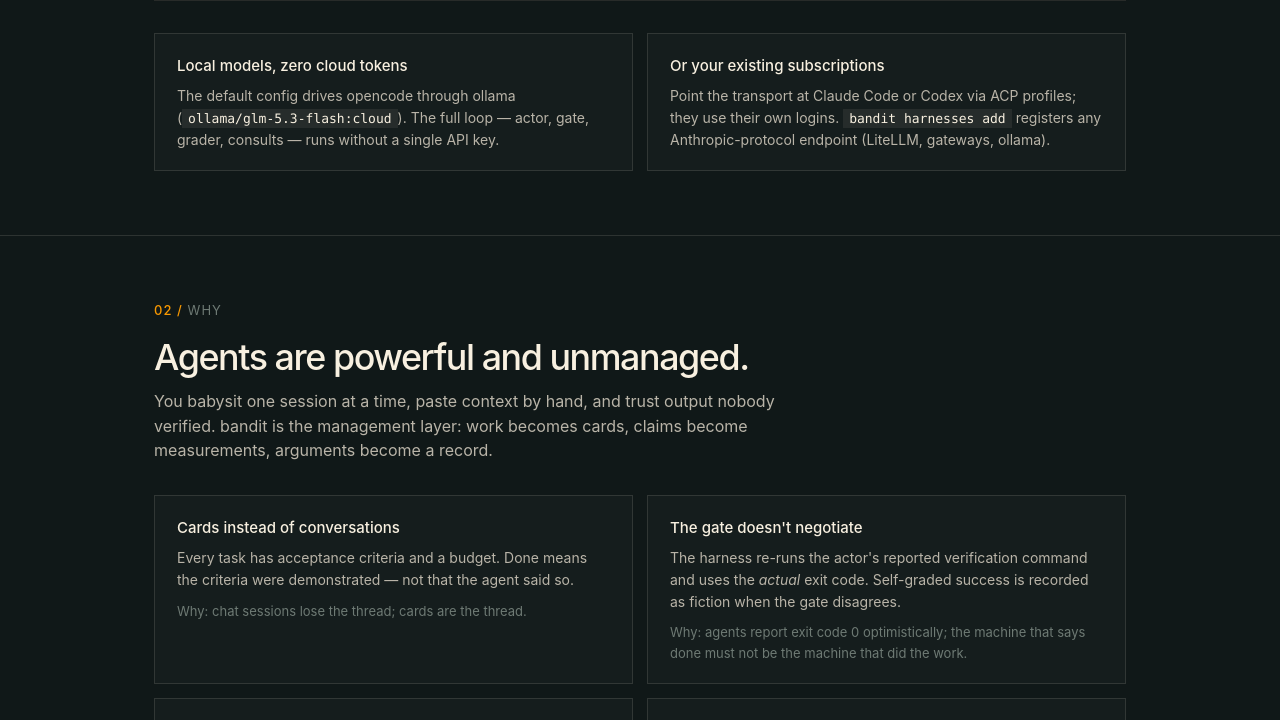
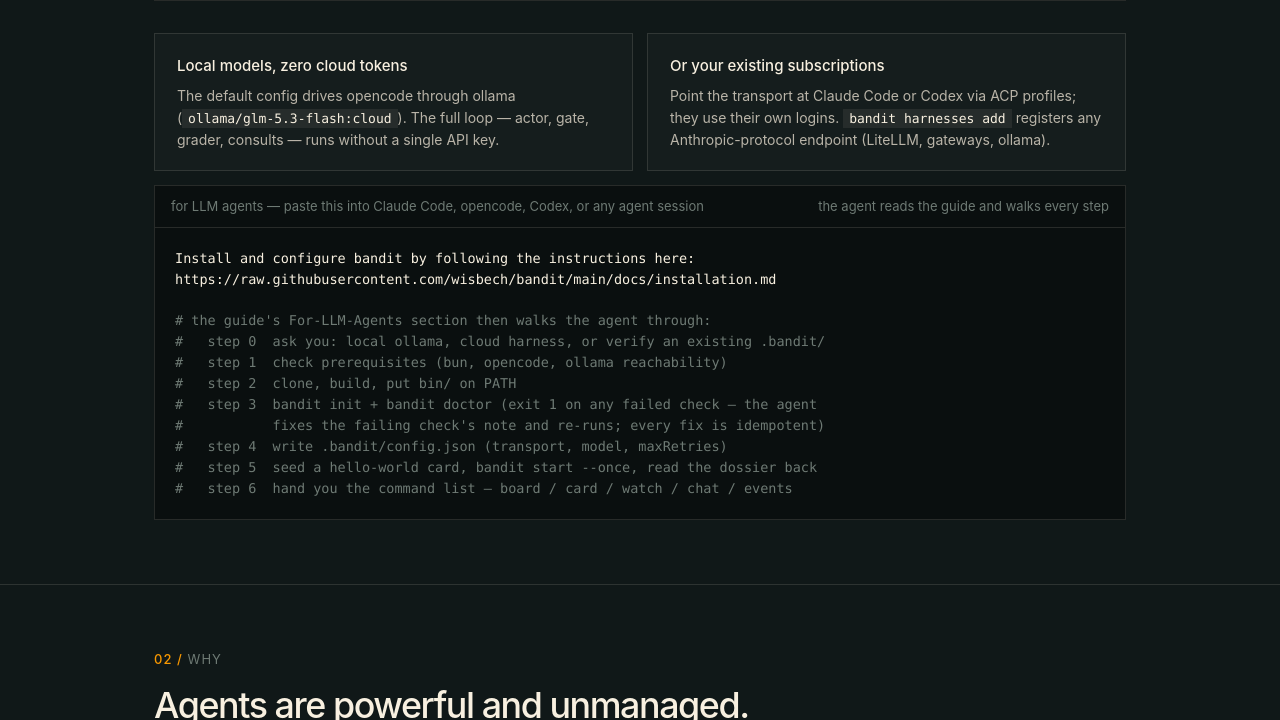
Before and after one commit to wisbech/bandit, a website: page site/index.html in a window 1280 px wide. Shown: the part 1188-1908 px from the top of the page. Drawn offline with Linux system fonts and the light colour scheme.

Commit message:
site: agent-install block — paste-this-prompt with the guide's step walkthrough (the self-referential install trick, credited to OmO's playbook)

```diff
--- a/site/index.html
+++ b/site/index.html
@@ -112,6 +112,7 @@
     <p class="lede">bandit runs your existing coding agents — opencode, Claude Code, Codex, pi — on a kanban board with a mechanical verify gate, a consult thread that argues before it executes, and a ledger that remembers what actually worked.</p>
     <div class="heroCtas">
       <a class="btn primary" href="#install">Install in five commands</a>
+      <a class="btn" href="#agent">Or let your agent do it</a>
       <a class="btn" href="https://github.com/wisbech/bandit">Source</a>
     </div>
   </div>
@@ -142,6 +143,22 @@ sudo ln -sf <span class="p">$PWD</span>/bin/bandit.js /usr/local/bin/bandit
       <div class="grid2">
         <div class="card"><h3>Local models, zero cloud tokens</h3><p>The default config drives opencode through ollama (<code>ollama/glm-5.3-flash:cloud</code>). The full loop — actor, gate, grader, consults — runs without a single API key.</p></div>
         <div class="card"><h3>Or your existing subscriptions</h3><p>Point the transport at Claude Code or Codex via ACP profiles; they use their own logins. <code>bandit harnesses add</code> registers any Anthropic-protocol endpoint (LiteLLM, gateways, ollama).</p></div>
+      </div>
+
+      <div class="installcard" id="agent" style="margin-top:14px">
+        <div class="bar"><span>for LLM agents — paste this into Claude Code, opencode, Codex, or any agent session</span><span>the agent reads the guide and walks every step</span></div>
+        <pre>Install and configure bandit by following the instructions here:
+https://raw.githubusercontent.com/wisbech/bandit/main/docs/installation.md
+
+<span class="c"># the guide's For-LLM-Agents section then walks the agent through:</span>
+<span class="c">#   step 0  ask you: local ollama, cloud harness, or verify an existing .bandit/</span>
+<span class="c">#   step 1  check prerequisites (bun, opencode, ollama reachability)</span>
+<span class="c">#   step 2  clone, build, put bin/ on PATH</span>
+<span class="c">#   step 3  bandit init + bandit doctor (exit 1 on any failed check — the agent</span>
+<span class="c">#           fixes the failing check's note and re-runs; every fix is idempotent)</span>
+<span class="c">#   step 4  write .bandit/config.json (transport, model, maxRetries)</span>
+<span class="c">#   step 5  seed a hello-world card, bandit start --once, read the dossier back</span>
+<span class="c">#   step 6  hand you the command list — board / card / watch / chat / events</span></pre>
       </div>
     </div>
   </section>
```
